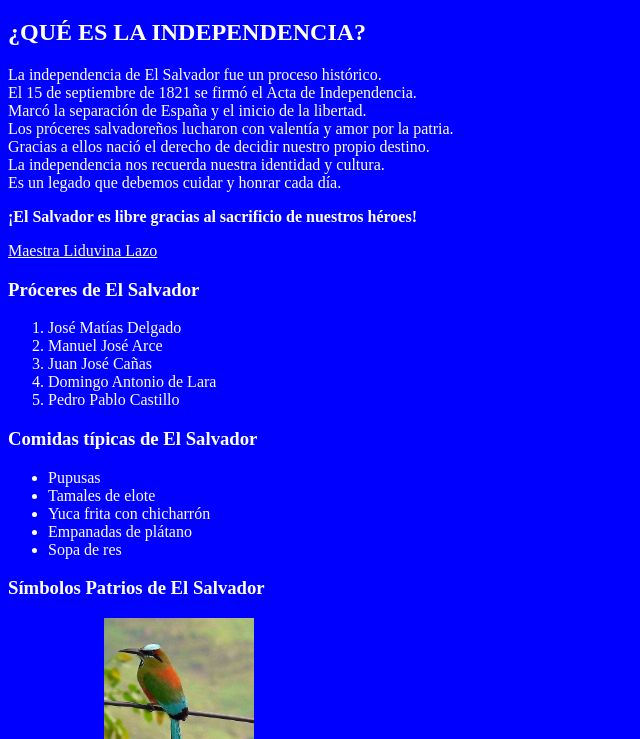
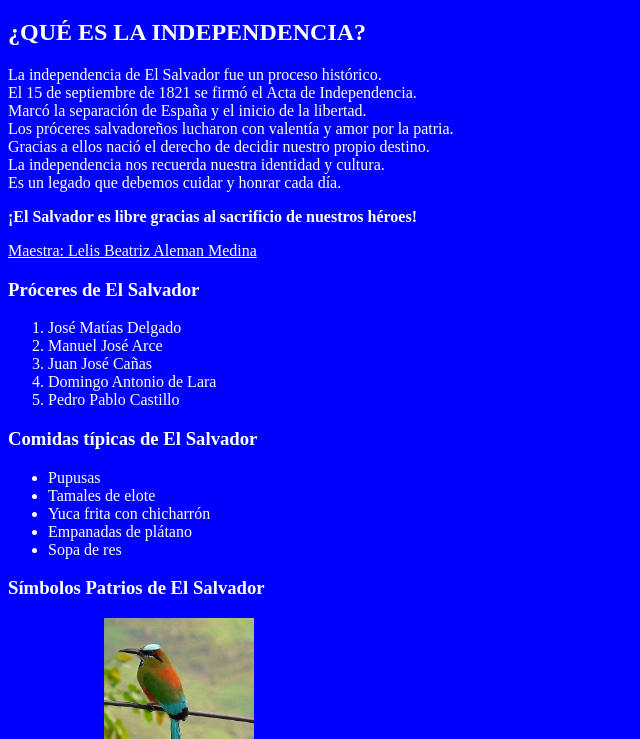
Before and after one commit to kat-bit-k/independencia-, a plain HTML site: page index.html in a window 1280 px wide. Shown: the part 61-800 px from the top of the page, without its empty margins (0-640 px from the left). Drawn offline with Linux system fonts and the light colour scheme.

Commit message:
Update index.html

```diff
--- a/index.html
+++ b/index.html
@@ -27,7 +27,7 @@
     <p><b>¡El Salvador es libre gracias al sacrificio de nuestros héroes!</b></p>
 
     <!-- 5.1 Nombre de la maestra subrayado -->
-    <p><u>Maestra Liduvina Lazo</u></p>
+    <p><u>Maestra: Lelis Beatriz Aleman Medina </u></p>
 
     <!-- 6. Listas -->
     <h3>Próceres de El Salvador</h3>
@@ -96,4 +96,5 @@
     <marquee>Kateryn Concepciòn Andrade Rodríguez</marquee>
 
 </body>
+
 </html>
```
